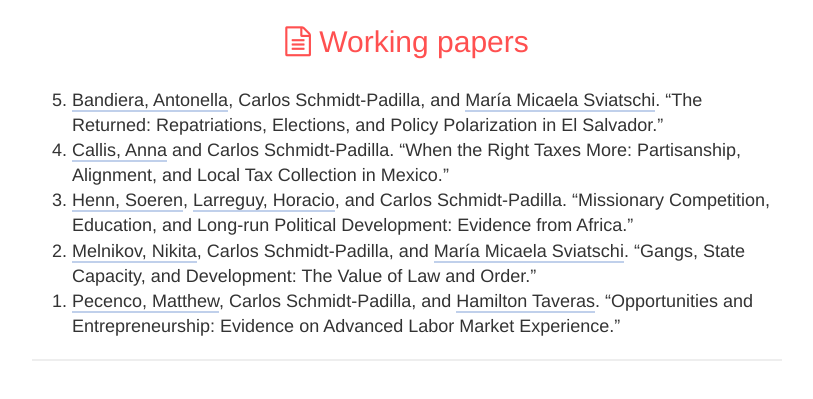
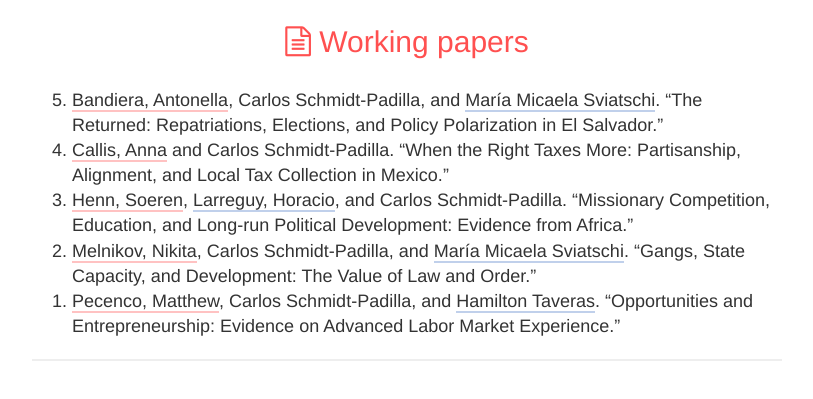
Before and after one commit to cschmidtpadilla/cschmidtpadilla.github.io, a Jekyll site: the page built from index.html, in a window 1280 px wide. Shown: the part 285-684 px from the top of the page, without its empty margins (233-1046 px from the left). Built offline with Jekyll 4.4.1, drawn with Linux system fonts in a browser that asks for light colours; nearby versions of some CDN libraries; library files that are not in the unit come from our copies.

Commit message:
Test color changes

```diff
--- a/_includes/books.html
+++ b/_includes/books.html
@@ -9,15 +9,15 @@
         </h2>
         <br>
         <ol reversed class="lead text-left">
-          <li><a class=exps href="https://github.com/antobandiera" target="_blank">Bandiera, Antonella</a>, Carlos Schmidt-Padilla, and <a class=exps href="http://www.micaelasviatschi.com/" target="_blank">María Micaela Sviatschi</a>. <q>The Returned: Repatriations, Elections, and Policy Polarization in El Salvador.</q></li>
+          <li><a class=books href="https://github.com/antobandiera" target="_blank">Bandiera, Antonella</a>, Carlos Schmidt-Padilla, and <a class=exps href="http://www.micaelasviatschi.com/" target="_blank">María Micaela Sviatschi</a>. <q>The Returned: Repatriations, Elections, and Policy Polarization in El Salvador.</q></li>
 
-          <li><a class=exps href="http://polisci.berkeley.edu/people/person/anna-callis" target="_blank">Callis, Anna</a> and Carlos Schmidt-Padilla. <q>When the Right Taxes More: Partisanship, Alignment, and Local Tax Collection in Mexico.</q></li>
+          <li><a class=books href="http://polisci.berkeley.edu/people/person/anna-callis" target="_blank">Callis, Anna</a> and Carlos Schmidt-Padilla. <q>When the Right Taxes More: Partisanship, Alignment, and Local Tax Collection in Mexico.</q></li>
 
-          <li><a class=exps href="http://soerenhenn.com/" target="_blank">Henn, Soeren</a>, <a class=exps href="https://sites.google.com/site/hlarreguy/" target="_blank">Larreguy, Horacio</a>, and Carlos Schmidt-Padilla. <q>Missionary Competition, Education, and Long-run Political Development: Evidence from Africa.</q></li>
+          <li><a class=books href="http://soerenhenn.com/" target="_blank">Henn, Soeren</a>, <a class=exps href="https://sites.google.com/site/hlarreguy/" target="_blank">Larreguy, Horacio</a>, and Carlos Schmidt-Padilla. <q>Missionary Competition, Education, and Long-run Political Development: Evidence from Africa.</q></li>
 
-          <li><a class=exps href="https://www.n-melnikov.com/" target="_blank">Melnikov, Nikita</a>, Carlos Schmidt-Padilla, and <a class=exps href="http://www.micaelasviatschi.com/" target="_blank">María Micaela Sviatschi</a>. <q>Gangs, State Capacity, and Development: The Value of Law and Order.</q></li>
+          <li><a class=books href="https://www.n-melnikov.com/" target="_blank">Melnikov, Nikita</a>, Carlos Schmidt-Padilla, and <a class=exps href="http://www.micaelasviatschi.com/" target="_blank">María Micaela Sviatschi</a>. <q>Gangs, State Capacity, and Development: The Value of Law and Order.</q></li>
 
-          <li><a class=exps href="https://www.matthewpecenco.com/" target="_blank">Pecenco, Matthew</a>, Carlos Schmidt-Padilla, and <a class=exps href="https://do.linkedin.com/in/hamilton-taveras-640a7488" target="_blank">Hamilton Taveras</a>. <q>Opportunities and Entrepreneurship: Evidence on Advanced Labor Market Experience.</q></li>
+          <li><a class=books href="https://www.matthewpecenco.com/" target="_blank">Pecenco, Matthew</a>, Carlos Schmidt-Padilla, and <a class=exps href="https://do.linkedin.com/in/hamilton-taveras-640a7488" target="_blank">Hamilton Taveras</a>. <q>Opportunities and Entrepreneurship: Evidence on Advanced Labor Market Experience.</q></li>
 
         </ol>
         <hr>
--- a/css/pueblo-magico.css
+++ b/css/pueblo-magico.css
@@ -65,9 +65,7 @@ a.books:hover {
 }
 
 a.books:visited, a.books:active, a.books:link {
-    color: #FF5050;
     text-decoration: none;
-    border-bottom: 2px solid #FF5050;
 }
 
 #teaching {
```
Also changed, not shown: _includes/head.html (+8 -8 lines).
